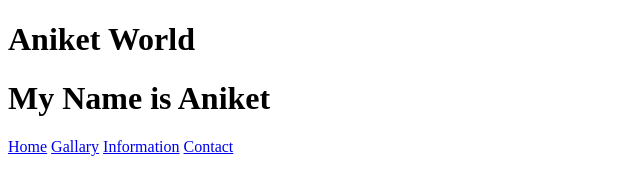
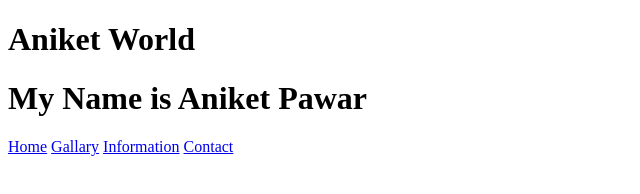
Before and after one commit to Nikswani/Automation_Aniket, a plain HTML site: page index.html in a window 1280 px wide. Shown: the whole page, without its empty margins (0-640 px from the left). Drawn offline with Linux system fonts and the light colour scheme.

Commit message:
pawar is added

```diff
--- a/index.html
+++ b/index.html
@@ -8,7 +8,7 @@
 <body>
     <title>Welcome to Aniket Automation world</title>
     <h1>Aniket World</h1>
-    <h1>My Name is Aniket</h1>
+    <h1>My Name is Aniket Pawar</h1>
     <a href="home">Home</a>
     <a href="gallary">Gallary</a>
     <a href="information">Information</a>
```
